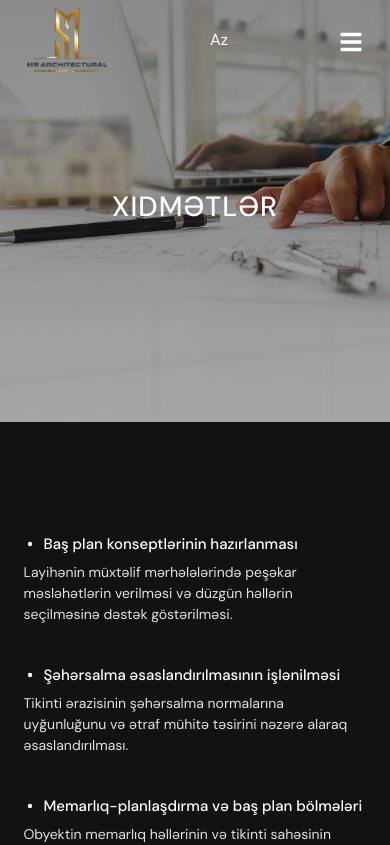
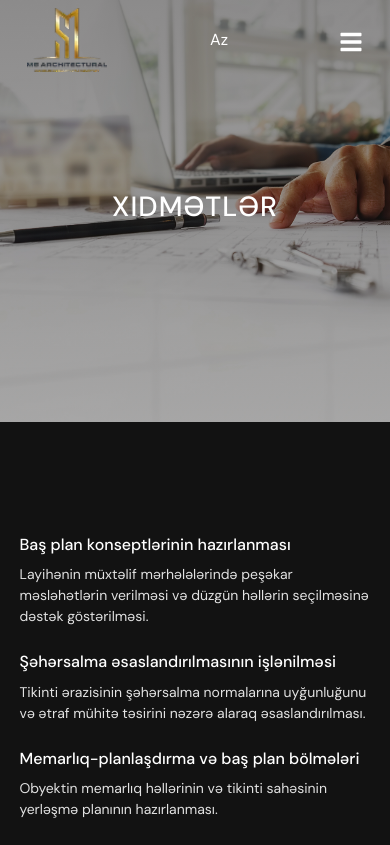
Before and after one commit to shehlaabdullayeva2004/msarchitech, a React (Vite) app: page /services in a window 390 px wide. Shown: the top 845 px of the page. Built offline with nearby package versions, Linux system fonts and the light colour scheme.

Commit message:
services page is changed

```diff
--- a/src/components/servicesContainer/ServicesContainer.jsx
+++ b/src/components/servicesContainer/ServicesContainer.jsx
@@ -16,7 +16,7 @@ export default function ServicesContainer() {
       id: 2,
       head: "Şəhərsalma əsaslandırılmasının işlənilməsi",
       title:
-     "Tikinti ərazisinin şəhərsalma normalarına uyğunluğunu və ətraf mühitə təsirini nəzərə alaraq əsaslandırılması.",
+        "Tikinti ərazisinin şəhərsalma normalarına uyğunluğunu və ətraf mühitə təsirini nəzərə alaraq əsaslandırılması.",
     },
     {
       id: 3,
@@ -28,7 +28,7 @@ export default function ServicesContainer() {
       id: 4,
       head: "Bölmələr üzrə konsultasiya xidmətləri",
       title:
-        "",
+        "Layihənin müxtəlif mərhələlərində peşəkar məsləhətlərin verilməsi və düzgün həllərin seçilməsinə dəstək göstərilməsi.",
     },
     {
       id: 5,
@@ -56,10 +56,10 @@ export default function ServicesContainer() {
         {services.map((service) => (
           <div key={service.id} className="d-flex flex-column">
             <div className="d-flex gap-1 align-items-center mb-2 justify-content-start ">
-              <PiDotOutlineFill className="" size={20} />
+              <PiDotOutlineFill className="list-element p-0 m-0 " size={25} />
               <h5 className="mb-0">{service.head}</h5>
             </div>
-            <p className="mx-1">{service.title}</p>
+            <p className="mx-2">{service.title}</p>
           </div>
         ))}
       </div>
--- a/src/components/servicesContainer/Style.scss
+++ b/src/components/servicesContainer/Style.scss
@@ -19,10 +19,15 @@
   #services-sec{
 
     h5{
-      font-size: 15px !important;
+      font-size: 16px !important;
+      line-height: 140%;
     }
    p{
     font-size: 14px !important;
+    margin: 0 !important;
+   }
+   .list-element{
+    display: none;
    }
   }
 }
--- a/src/layout/footer/Style.scss
+++ b/src/layout/footer/Style.scss
@@ -45,7 +45,7 @@ footer {
           font-size: 20px;
         }
         li {
-          font-size: 18px;
+          font-size: 16px;
           display: flex;
           gap: 10px;
         }
--- a/src/layout/navbar/Navbar.jsx
+++ b/src/layout/navbar/Navbar.jsx
@@ -84,14 +84,13 @@ export default function Navbar() {
   }, [pathname]);
   useEffect(() => {
     gsap.to(navbarRef.current, {
-      backgroundColor: "#3218050d",
-      backdropFilter: "blur(10px)",
+      backgroundColor: "#d9d3cf0d",
+      backdropFilter: "blur(20px)",
       color: "#fff",
       duration: 1,
       scrollTrigger: {
         trigger: navbarRef.current,
-        start: "top top",
-        end: "+=10",
+         start: "top+=50 top",
         scrub: true,
       },
     });
--- a/src/layout/navbar/Style.scss
+++ b/src/layout/navbar/Style.scss
@@ -112,7 +112,7 @@ nav {
       rgba(0, 0, 0, 0.3) 0px 3px 7px -3px;
     li {
       cursor: pointer;
-      transition: all 0.3s ease;
+      transition: all 0.1s ease;
       background-color: transparent !important;
       &:hover {
         background-color: var(--bg-color) !important;
--- a/src/styles/main.scss
+++ b/src/styles/main.scss
@@ -5,10 +5,11 @@
     text-decoration: none;
     font-family: "DM Sans", sans-serif;
     letter-spacing:normal;
+    list-style: none;
+
 
 }
 body{
-    list-style: none;
 
         a{
             text-decoration: none;
```
